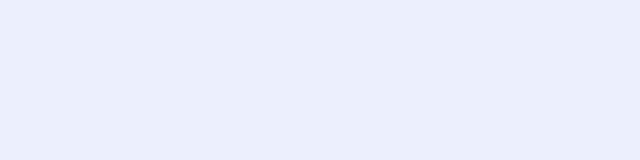
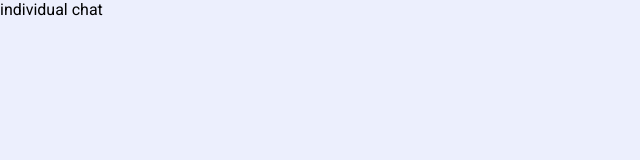
Before and after one commit to Luuiskame/Debate-me-web, a React (Vite) app in the folder client/: page /chat/1 in a window 1280 px wide. Before the commit this address had no page. Shown: the top 160 px of the page, without its empty margins (0-640 px from the left). Built offline with nearby package versions, Linux system fonts and the light colour scheme.

Commit message:
feat: new component: Chat. now when clicking on a chat preview this send you to the route /Chat/:chatId by using the link tag

```diff
--- a/client/src/App.jsx
+++ b/client/src/App.jsx
@@ -6,6 +6,7 @@ import Signup from "./Pages/signup/signup";
 import Chats from "./Pages/Chats/Chats";
 import Home from "./Pages/Home/Home";
 import Profile from "./Pages/Profile/Profile";
+import Chat from "./Pages/Chats/Chat/Chat";
 
 function App() {
   return (
@@ -15,6 +16,7 @@ function App() {
         <Route path="/register" element={<Signup />} />
         <Route path="/home" element={<Home />} />
         <Route path="/chats" element={<Chats />} />
+        <Route path="/chat/:chatId" element={<Chat />} />
         <Route path="/profile/:foreignUsername" element={<Profile />} />
       </Routes>
     </main>
--- /dev/null
+++ b/client/src/Pages/Chats/Chat/Chat.jsx
@@ -0,0 +1,10 @@
+
+const Chat = ()=>{
+    return(
+        <div>
+            individual chat
+        </div>
+    )
+}
+
+export default Chat
--- a/client/src/Pages/Chats/ChatPreview/ChatPreview.jsx
+++ b/client/src/Pages/Chats/ChatPreview/ChatPreview.jsx
@@ -3,21 +3,23 @@ import { useSelector } from 'react-redux'
 import styles from './ChatPreview.module.css'
 import { useEffect, useState } from 'react'
 
+import {Link} from 'react-router-dom'
 
-const ChatPreview = ({lastMessage, usersChatedWithId, userPic, username, name})=>{
+
+const ChatPreview = ({lastMessage, usersChatedWithId, chatId, userPic, username, name})=>{
     console.log(usersChatedWithId)
 
     return(
-        <div className={styles.chatPreviewContainer}>
+
+        <Link to={`/chat/${chatId}`} className={styles.chatPreviewContainer}>
             <div className={styles.profilePictureContainer}>
                 <img src={userPic} alt={`${name}'s profile picture`} />
             </div>
-
             <div className={styles.nameAndMessageContainer}>
             <p className={styles.maxTextAndNameContentLimit}>{name}</p>
             <p className={styles.maxTextAndNameContentLimit}>{lastMessage}</p>
             </div>
-        </div>
+        </Link>
     )
 }
 
--- a/client/src/Pages/Chats/ChatPreview/ChatPreview.module.css
+++ b/client/src/Pages/Chats/ChatPreview/ChatPreview.module.css
@@ -5,6 +5,9 @@
     height: 10dvh;
     margin: 0 auto;
     background-color: rgba(0, 0, 0, 0.3);
+    cursor: pointer;
+    text-decoration: none;
+    color: inherit;
 
     display: flex;
     align-items: center;
--- a/client/src/Pages/Chats/Chats.jsx
+++ b/client/src/Pages/Chats/Chats.jsx
@@ -55,6 +55,7 @@ const Chats = () => {
       {chats?.map((chat)=> (
         <ChatPreview
         key={chat.id}
+        chatId={chat.id}
         usersChatedWithId={usersChatedWith}
         lastMessage={chat.lastMessage.content}
         userPic={chat.receiver.profilePicture}
--- a/client/src/Pages/Chats/Chats.module.css
+++ b/client/src/Pages/Chats/Chats.module.css
@@ -2,7 +2,7 @@
 .chatMainContainer {
     display: flex;
     flex-direction: column;
-    gap: 2rem;
+    gap: 1.6rem;
 }
 
 .searchBox {
@@ -18,6 +18,7 @@
     border-radius: 10px;
     outline: none;
     margin: 0 auto;
+    margin-top: 1rem;
   }
 
 .friendsContainer{
```
Also changed, not shown: client/src/Pages/Chats/Chat/Chat.module.css (added).
